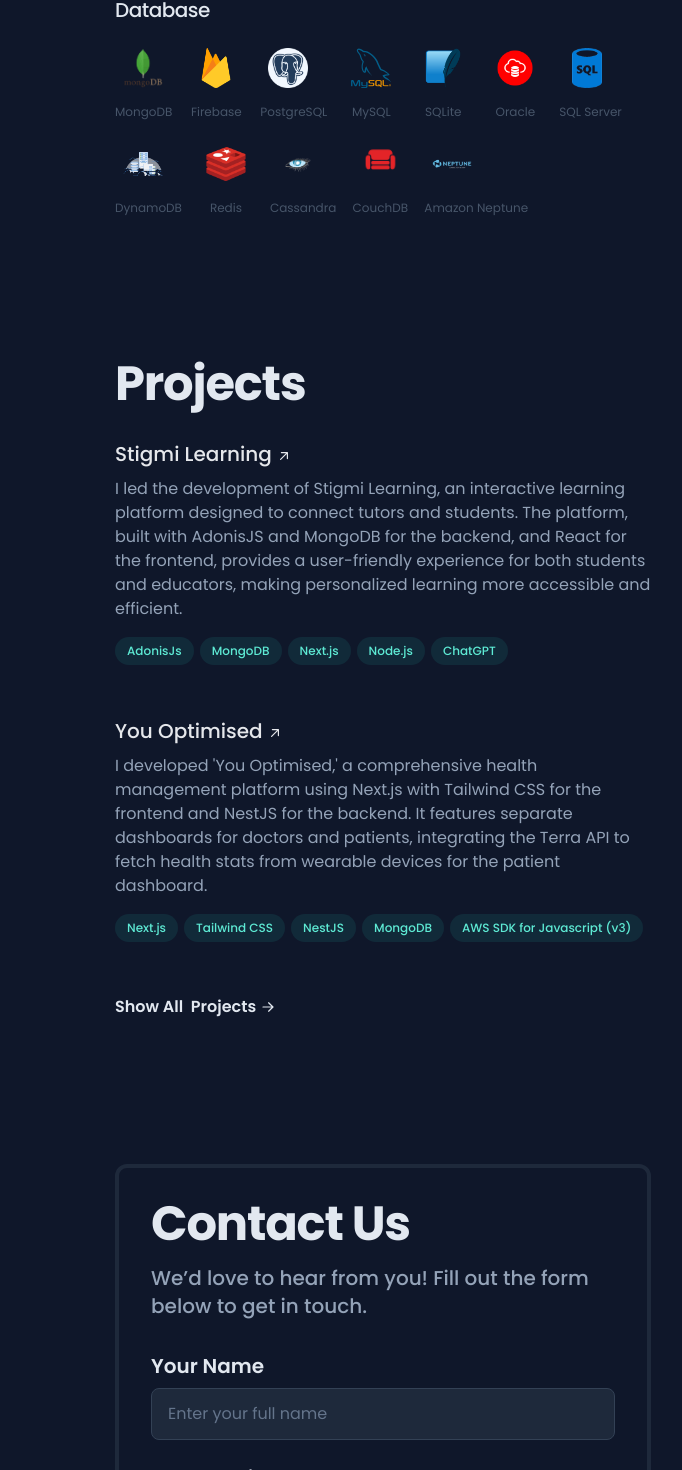
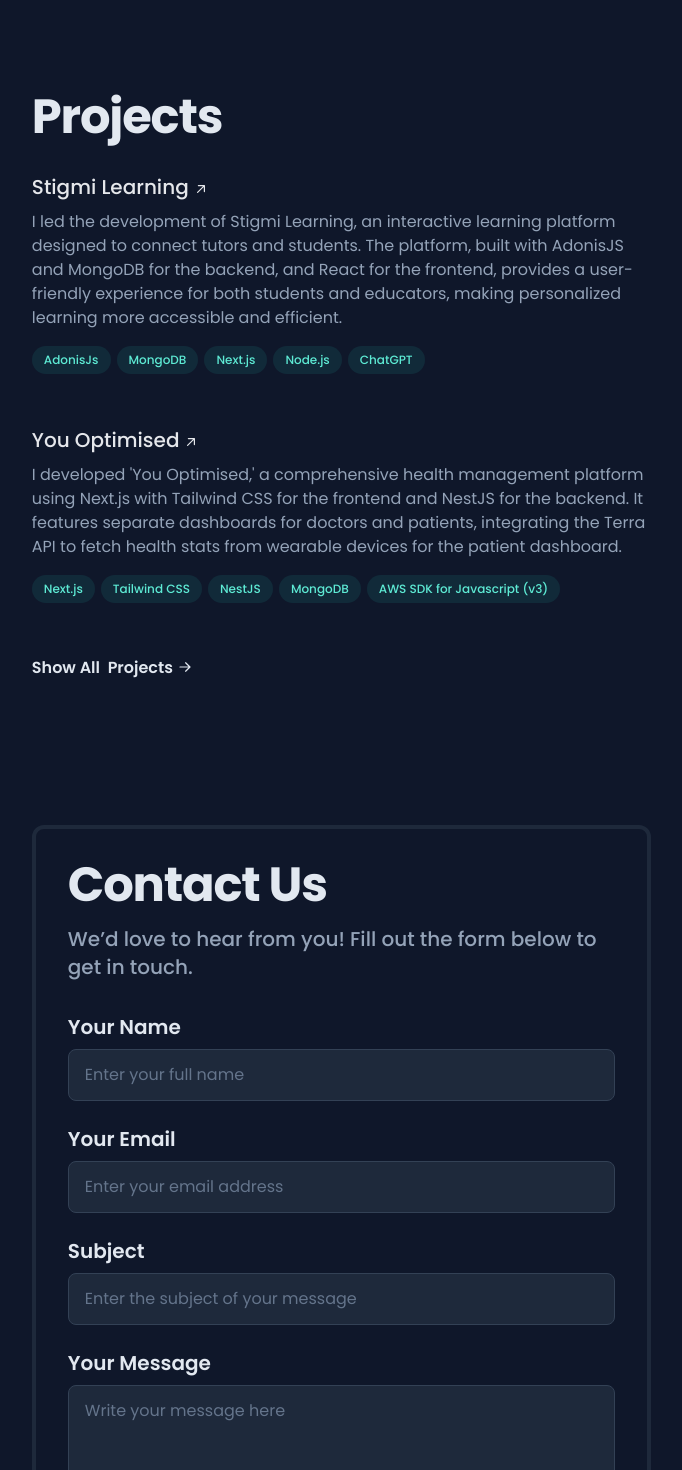
Before and after one commit to TheSysnetic/usman-abid, a Next.js app: page / in a window 1280 px wide. Shown: the part 2172-3642 px from the top of the page, without its empty margins (533-1215 px from the left). Built offline with nearby package versions, Linux system fonts and the light colour scheme.

Commit message:
error fixes

```diff
--- a/src/app/components/hero.js
+++ b/src/app/components/hero.js
@@ -6,7 +6,7 @@
         <a href="/">Usman Abid</a>
       </h1>
       <h2 className="mt-3 text-lg font-medium tracking-tight text-slate-200 sm:text-xl">
-        Senior Software Engineer at InvoZone | UCP '17
+        Senior Software Engineer at InvoZone | UCP &apos;17
       </h2>
       <p className="mt-4 max-w-xs leading-normal text-slate-500">
         As a Senior Software Engineer at InvoZone, I focus on architecting
--- a/src/app/components/sections/contact.js
+++ b/src/app/components/sections/contact.js
@@ -6,7 +6,7 @@
       aria-label="Contact Us"
     >
       <div className="flex flex-col xl:flex-row gap-12 justify-center items-center">
-        <div className=" m1-24flex-[0.75] w-full max-w-4xl p-8 rounded-xl bg-slate-900 border-4 border-slate-800">
+        <div className="w-full p-8 rounded-xl bg-slate-900 border-4 border-slate-800">
           <h1 className="text-4xl font-extrabold tracking-tight text-slate-200 sm:text-5xl">
             Contact Us
           </h1>
--- a/src/app/components/sections/projectitem.js
+++ b/src/app/components/sections/projectitem.js
@@ -1,4 +1,5 @@
 import React, { useState, useEffect } from "react";
+import Image from "next/image";
 
 function ProjectModal({ project, onClose }) {
   useEffect(() => {
@@ -34,10 +35,12 @@
 
         {/* Project Image */}
         {project.imageUrl && (
-          <img
+          <Image
             src={project.imageUrl}
             alt={project.name}
-            className="rounded-lg mb-6 w-64 max-h-60 object-cover"
+            className="rounded-lg mb-6 object-cover"
+            width={256}
+            height={240}
           />
         )}
 
@@ -135,7 +138,7 @@
           </ul>
         </div>
         {isModalOpen && project.imageUrl && (
-          <img
+          <Image
             alt={project.name}
             loading="lazy"
             width={200}
--- a/src/app/components/sections/skills.js
+++ b/src/app/components/sections/skills.js
@@ -1,3 +1,5 @@
+import Image from "next/image";
+
 export default function Skills() {
   const skills = [
     {
@@ -88,10 +90,12 @@
             <div className="flex flex-wrap gap-4">
               {skillCategory.items.map((item, itemIndex) => (
                 <div key={itemIndex} className="text-center">
-                  <img
+                  <Image
                     src={item.image}
                     alt={item.name}
-                    className="w-14 h-14 object-contain p-2 rounded-lg"
+                    className="object-contain p-2 rounded-lg"
+                    height={56}
+                    width={56}
                   />
                   <p className="mt-2 text-xs text-slate-600">{item.name}</p>
                 </div>
--- a/src/app/globals.css
+++ b/src/app/globals.css
@@ -1,8 +1,6 @@
 @tailwind base;
 @tailwind components;
 @tailwind utilities;
-
-@import url("https://fonts.googleapis.com/css2?family=Poppins:wght@400;500;600;700&display=swap");
 
 * {
   margin: 0;
--- a/src/app/page.js
+++ b/src/app/page.js
@@ -33,14 +33,14 @@
       <div id="__next" className="relative">
         <div className="__variable_20b187 fixed inset-0 z-0 pointer-events-none"></div>
 
-        <div className="mx-auto min-h-screen max-w-screen-xl px-6 py-12 md:px-12 md:py-20 lg:px-24 lg:py-0 relative z-10">
+        <div className="mx-auto min-h-screen max-w-screen-2xl px-6 py-12 md:px-12 md:py-20 lg:px-24 lg:py-0 relative z-10">
           <div className="lg:flex lg:justify-between lg:gap-4">
-            <header className="lg:sticky lg:top-0 lg:flex lg:max-h-screen lg:w-1/2 lg:flex-col lg:justify-between lg:py-24">
+            <header className="lg:sticky lg:top-0 lg:flex lg:max-h-screen lg:w-1/3 lg:flex-col lg:justify-between lg:py-24">
               <Hero />
               <Nav />
               <Social />
             </header>
-            <main id="content" className="pt-40 lg:w-1/2 lg:py-24">
+            <main id="content" className="lg:w-2/3 pt-24 lg:pl-24 lg:py-24">
               <Experience />
               <Skills />
               <Projects />
```
